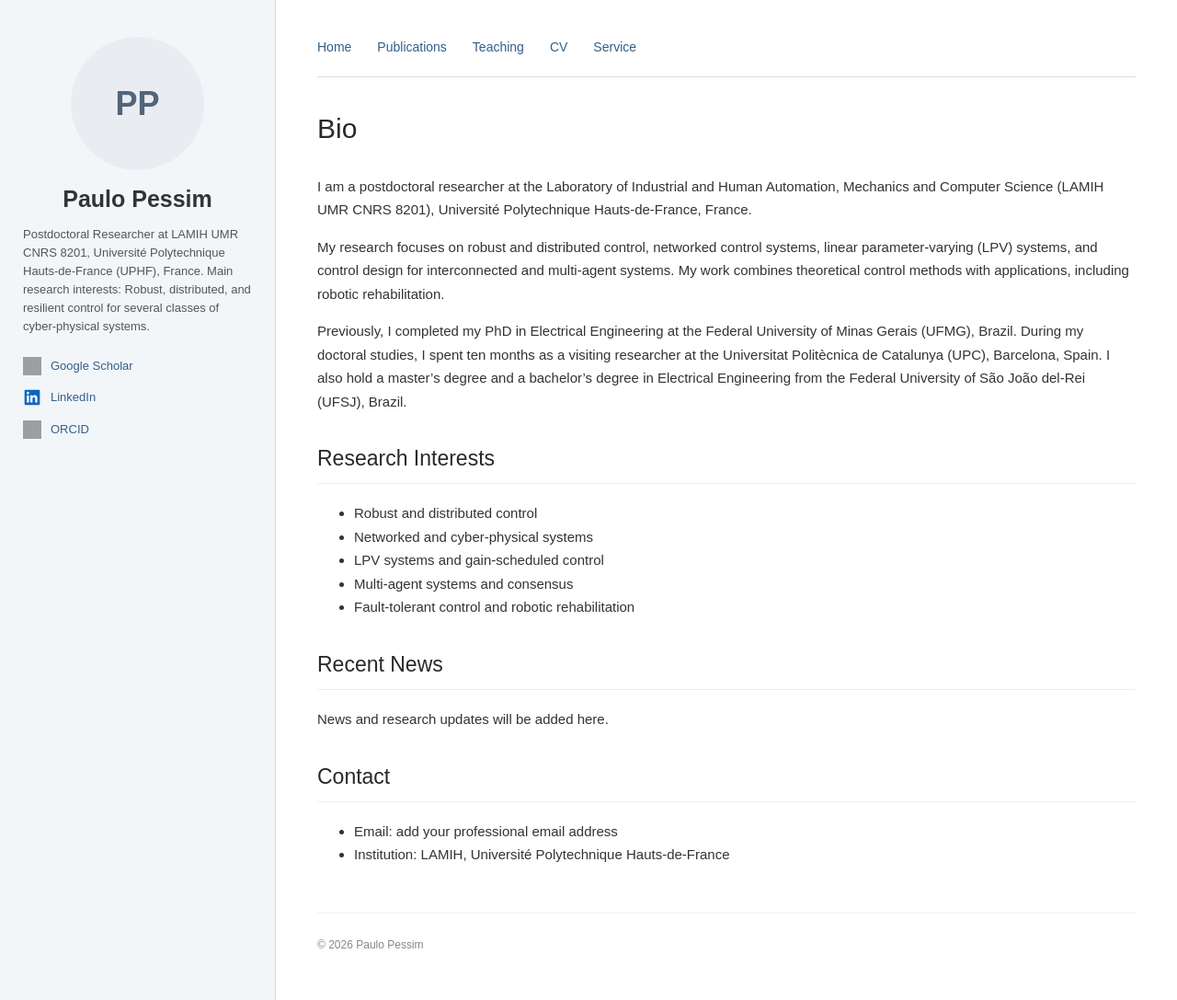
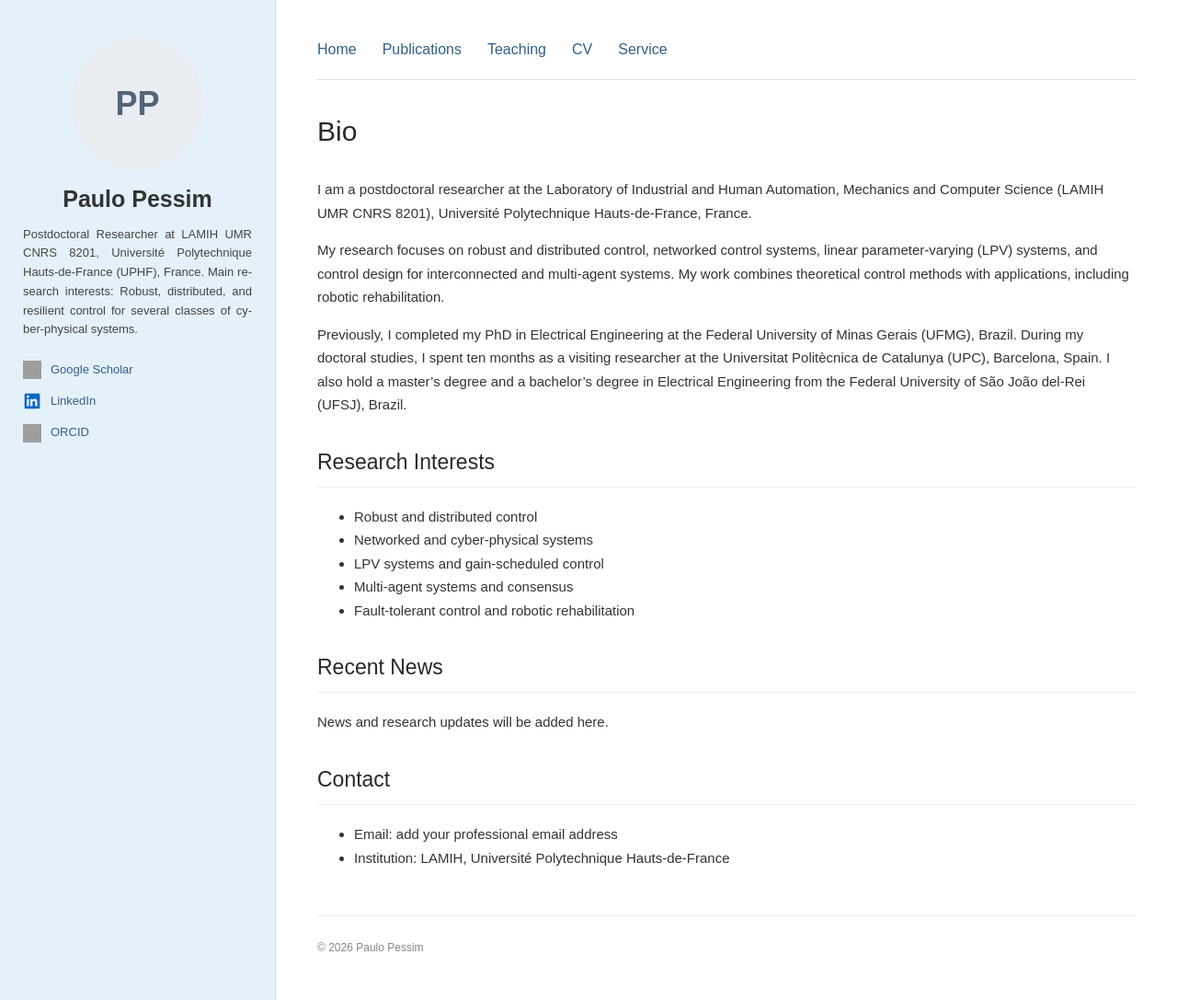
Before and after one commit to ppessim/ppessim.github.io, a Jekyll site: the page built from index.md, in a window 1280 px wide and 1087 px high. Shown: the whole window at 92% size. Built offline with Jekyll 4.4.1, drawn with Linux system fonts in a browser that asks for light colours; grey boxes are pictures that could not be loaded.

Commit message:
Update style.css

```diff
--- a/assets/css/style.css
+++ b/assets/css/style.css
@@ -35,16 +35,19 @@ body {
 /* Left sidebar */
 
 .sidebar {
+  position: sticky;
+  top: 0;
+  height: 100vh;
   min-width: 0;
-  min-height: 100vh;
-  align-self: stretch;
+  align-self: start;
   text-align: center;
-  background: #f3f6f9;
+  background: #e5f1fa;
   padding: 40px 25px;
   margin: 0;
   border: none;
-  border-right: 1px solid #d5d9de;
+  border-right: 1px solid #cbd8e2;
   border-radius: 0;
+  overflow-y: auto;
 }
 
 .profile-link {
@@ -74,10 +77,11 @@ body {
 
 .profile-description {
   margin: 12px 0 22px;
-  color: #555;
+  color: #444;
   font-size: 13px;
-  line-height: 1.55;
-  text-align: left;
+  line-height: 1.6;
+  text-align: justify;
+  hyphens: auto;
 }
 
 .social-links {
@@ -135,7 +139,7 @@ body {
   padding: 5px 0;
   color: #315f8a;
   text-decoration: none;
-  font-size: 14px;
+  font-size: 16px;
   font-weight: 500;
   border-bottom: 2px solid transparent;
   transition: color 0.2s ease, border-color 0.2s ease;
@@ -195,6 +199,9 @@ footer {
     padding: 25px 20px;
     margin: 0;
     border-right: none;
+    position: static;
+    height: auto;
+    overflow-y: visible;
     border-bottom: 1px solid #d5d9de;
   }
 
```
